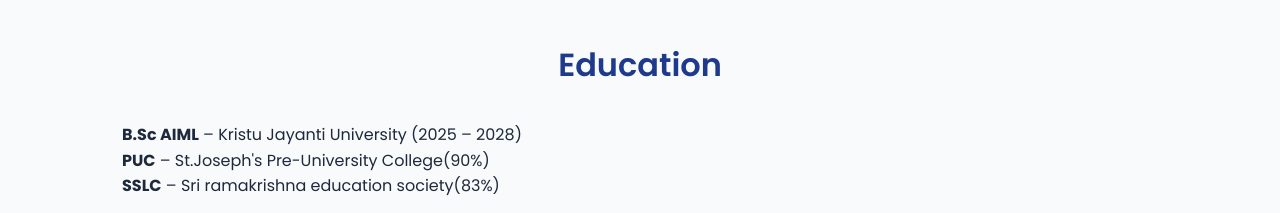
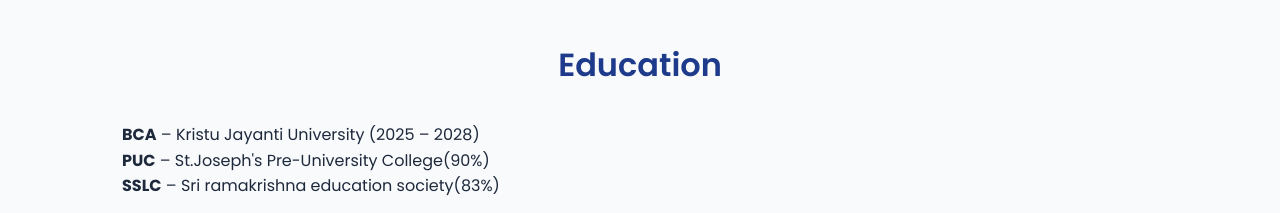
Before and after one commit to 25bcaa43-Md/MD-AFTAB-Portfolio, a website: page index.html in a window 1280 px wide. Shown: the part 4740-4953 px from the top of the page. Drawn offline with Linux system fonts and the light colour scheme.

Commit message:
Update index.html

```diff
--- a/index.html
+++ b/index.html
@@ -184,7 +184,7 @@
 <section id="education">
   <h2>Education</h2>
   <div class="edu-box">
-    <p><strong>B.Sc AIML</strong> – Kristu Jayanti University (2025 – 2028)</p>
+    <p><strong>BCA</strong> – Kristu Jayanti University (2025 – 2028)</p>
     <p><strong>PUC</strong> – St.Joseph's Pre-University College(90%)</p>
     <p><strong>SSLC</strong> –  Sri ramakrishna education society(83%)</p>
   </div>
```
